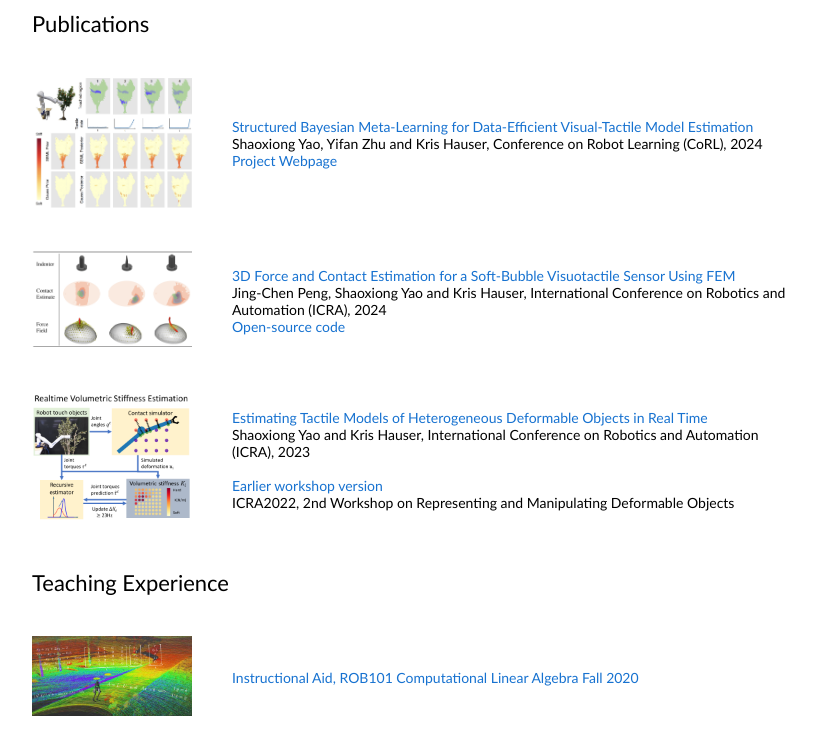
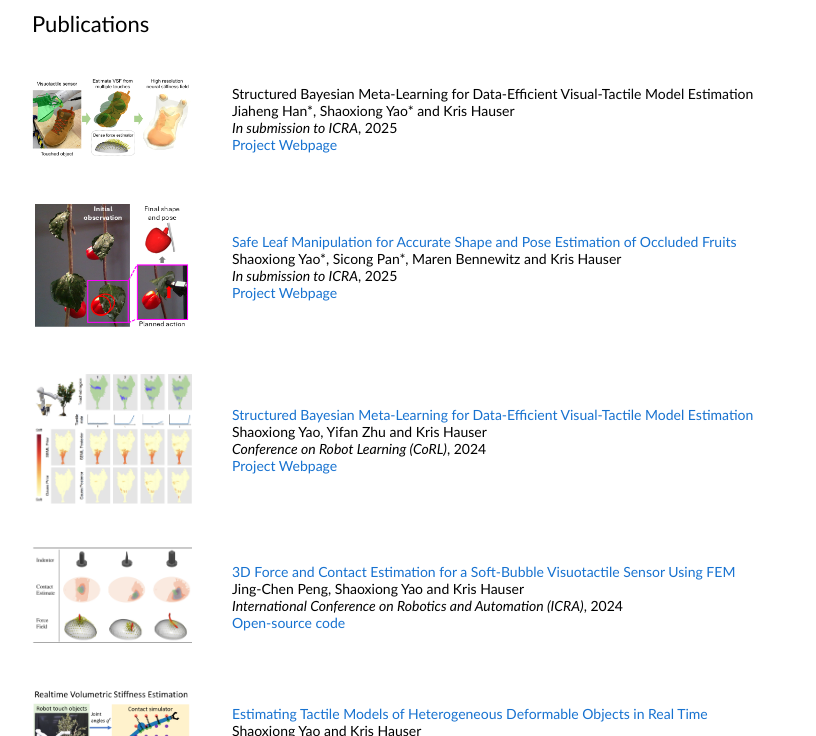
Before and after one commit to ShaoxiongYao/shaoxiongyao.github.io, a plain HTML site: page index.html in a window 1280 px wide. Shown: the part 430-1166 px from the top of the page, without its empty margins (228-1044 px from the left). Drawn offline with Linux system fonts and the light colour scheme.

Commit message:
Add ICRA submissions

```diff
--- a/index.html
+++ b/index.html
@@ -58,11 +58,39 @@
         </tbody></table>
         <table width="100%" align="center" border="0" cellspacing="0" cellpadding="20"><tbody>
           <tr>
+            <td style="padding:20px;width:25%;vertical-align:middle"><img src="images/neural_vsf_overview.png" style="width:100%;height:auto;"></td>
+            <td width="75%" valign="center">
+              Structured Bayesian Meta-Learning for Data-Efficient Visual-Tactile Model Estimation
+              <br>
+              Jiaheng Han*, Shaoxiong Yao* and Kris Hauser
+              <br>
+              <em>In submission to ICRA</em>, 2025
+              <br>
+              <a href="https://hjh371.github.io/Neural-VSF/">Project Webpage</a>
+            </td>
+          </tr>
+
+          <tr>
+            <td style="padding:20px;width:25%;vertical-align:middle"><img src="images/pull_leaf_overview.png" style="width:100%;height:auto;"></td>
+            <td width="75%" valign="center">
+              <a href="https://arxiv.org/abs/2409.17389">Safe Leaf Manipulation for Accurate Shape and Pose Estimation of Occluded Fruits</a>
+              <br>
+              Shaoxiong Yao*, Sicong Pan*, Maren Bennewitz and Kris Hauser
+              <br>
+              <em>In submission to ICRA</em>, 2025
+              <br>
+              <a href="https://shaoxiongyao.github.io/lmap-ssc/">Project Webpage</a>
+            </td>
+          </tr>
+
+          <tr>
             <td style="padding:20px;width:25%;vertical-align:middle"><img src="images/sbml_overview.png" style="width:100%;height:auto;"></td>
             <td width="75%" valign="center">
               <a href="https://motion.cs.illinois.edu/papers/ICRA2024_Peng_EstimationSoftBubble.pdf">Structured Bayesian Meta-Learning for Data-Efficient Visual-Tactile Model Estimation</a>
               <br>
-              Shaoxiong Yao, Yifan Zhu and Kris Hauser, Conference on Robot Learning (CoRL), 2024
+              Shaoxiong Yao, Yifan Zhu and Kris Hauser
+              <br>
+              <em>Conference on Robot Learning (CoRL)</em>, 2024
               <br>
               <a href="https://shaoxiongyao.github.io/SBML/">Project Webpage</a>
             </td>
@@ -71,9 +99,11 @@
           <tr>
             <td style="padding:20px;width:25%;vertical-align:middle"><img src="images/punyo_estimate.png" style="width:100%;height:auto;"></td>
             <td width="75%" valign="center">
-              <a href="https://motion.cs.illinois.edu/papers/ICRA2024_Peng_EstimationSoftBubble.pdf">3D Force and Contact Estimation for a Soft-Bubble Visuotactile Sensor Using FEM</a>
+              <span class="papertitle"><a href="https://motion.cs.illinois.edu/papers/ICRA2024_Peng_EstimationSoftBubble.pdf">3D Force and Contact Estimation for a Soft-Bubble Visuotactile Sensor Using FEM</a></span>
               <br>
-              Jing-Chen Peng, Shaoxiong Yao and Kris Hauser, International Conference on Robotics and Automation (ICRA), 2024
+              Jing-Chen Peng, Shaoxiong Yao and Kris Hauser
+              <br>
+                <em>International Conference on Robotics and Automation (ICRA)</em>, 2024
               <br>
               <a href="https://github.com/uiuc-iml/punyo_force_estimation">Open-source code</a>
             </td>
@@ -84,7 +114,9 @@
             <td width="75%" valign="center">
               <a href="https://motion.cs.illinois.edu/papers/ICRA2023_Yao_VolumeStiffnessField.pdf">Estimating Tactile Models of Heterogeneous Deformable Objects in Real Time</a>
               <br>
-              Shaoxiong Yao and Kris Hauser, International Conference on Robotics and Automation (ICRA), 2023
+              Shaoxiong Yao and Kris Hauser
+              <br>
+                <em>International Conference on Robotics and Automation (ICRA)</em>, 2024
               <br>
               <br>
               <a href="https://motion.cs.illinois.edu/papers/ICRAWorkshop2022_Yao_StiffnessField.pdf">Earlier workshop version</a>
```
Also changed, not shown: images/neural_vsf_overview.png (added), images/pull_leaf_overview.png (added).
